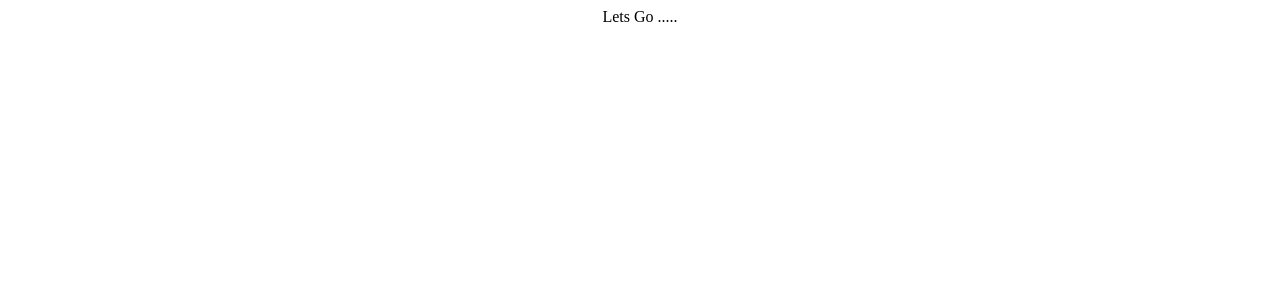
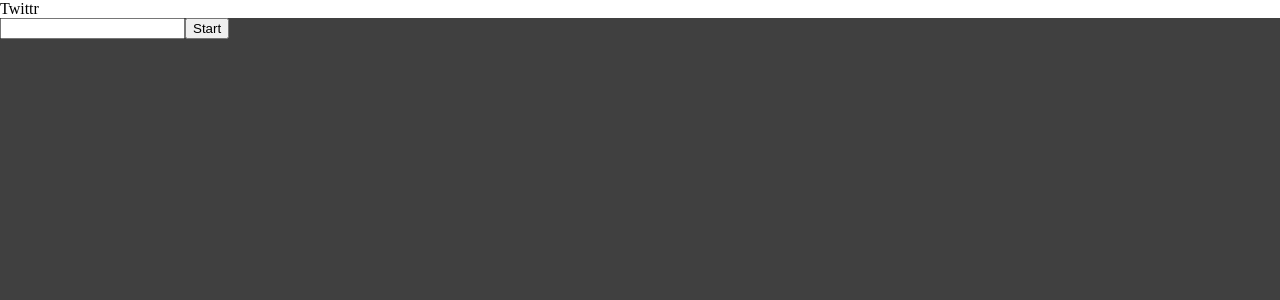
Before and after one commit to AswinAsok/twittr, a React (Create React App) app: page / in a window 1280 px wide. Shown: the top 300 px of the page. Built offline with nearby package versions, Linux system fonts and the light colour scheme.

Commit message:
Value Got

```diff
--- a/public/index.html
+++ b/public/index.html
@@ -24,7 +24,7 @@
       work correctly both with client-side routing and a non-root public URL.
       Learn how to configure a non-root public URL by running `npm run build`.
     -->
-    <title>React App</title>
+    <title>Twittr</title>
   </head>
   <body>
     <noscript>You need to enable JavaScript to run this app.</noscript>
--- a/src/App.css
+++ b/src/App.css
@@ -1,38 +1,3 @@
-.App {
-  text-align: center;
+body{
+  margin: 0;
 }
-
-.App-logo {
-  height: 40vmin;
-  pointer-events: none;
-}
-
-@media (prefers-reduced-motion: no-preference) {
-  .App-logo {
-    animation: App-logo-spin infinite 20s linear;
-  }
-}
-
-.App-header {
-  background-color: #282c34;
-  min-height: 100vh;
-  display: flex;
-  flex-direction: column;
-  align-items: center;
-  justify-content: center;
-  font-size: calc(10px + 2vmin);
-  color: white;
-}
-
-.App-link {
-  color: #61dafb;
-}
-
-@keyframes App-logo-spin {
-  from {
-    transform: rotate(0deg);
-  }
-  to {
-    transform: rotate(360deg);
-  }
-}
--- a/src/App.js
+++ b/src/App.js
@@ -1,9 +1,12 @@
-import './App.css';
+import "./App.css";
+import Body from "./components/Body/Body";
+import Navbar from "./components/Navbar/Navbar.jsx";
 
 function App() {
   return (
     <div className="App">
-     Lets Go .....
+      <Navbar />
+      <Body />
     </div>
   );
 }
--- /dev/null
+++ b/src/components/Body/Body.css
@@ -0,0 +1,4 @@
+.container {
+  background-color: #404040;
+  min-height: 100vh;
+}
--- /dev/null
+++ b/src/components/Body/Body.jsx
@@ -0,0 +1,32 @@
+import React, { useState } from "react";
+import "./Body.css";
+
+// https://api.twitter.com/2/tweets?ids=1511678199616335872&tweet.fields=public_metrics&expansions=attachments.media_keys&media.fields=public_metrics
+
+const Body = () => {
+  const [tweetid, setTweetid] = useState(0);
+
+  return (
+    <div className="container">
+      <input
+        onChange={(event) => {
+          setTweetid(event.target.value);
+          console.log(tweetid)
+        }}
+        type="text"
+        name=""
+        id=""
+      />
+      <button
+        onClick={() => {
+          console.log(tweetid);
+        }}
+        className="search"
+      >
+        Start
+      </button>
+    </div>
+  );
+};
+
+export default Body;
--- /dev/null
+++ b/src/components/Navbar/Navbar.jsx
@@ -0,0 +1,9 @@
+import React from 'react'
+
+const Navbar = () => {
+  return (
+    <div>Twittr</div>
+  )
+}
+
+export default Navbar
```
Also changed, not shown: src/components/Navbar/Navbar.css (added).
